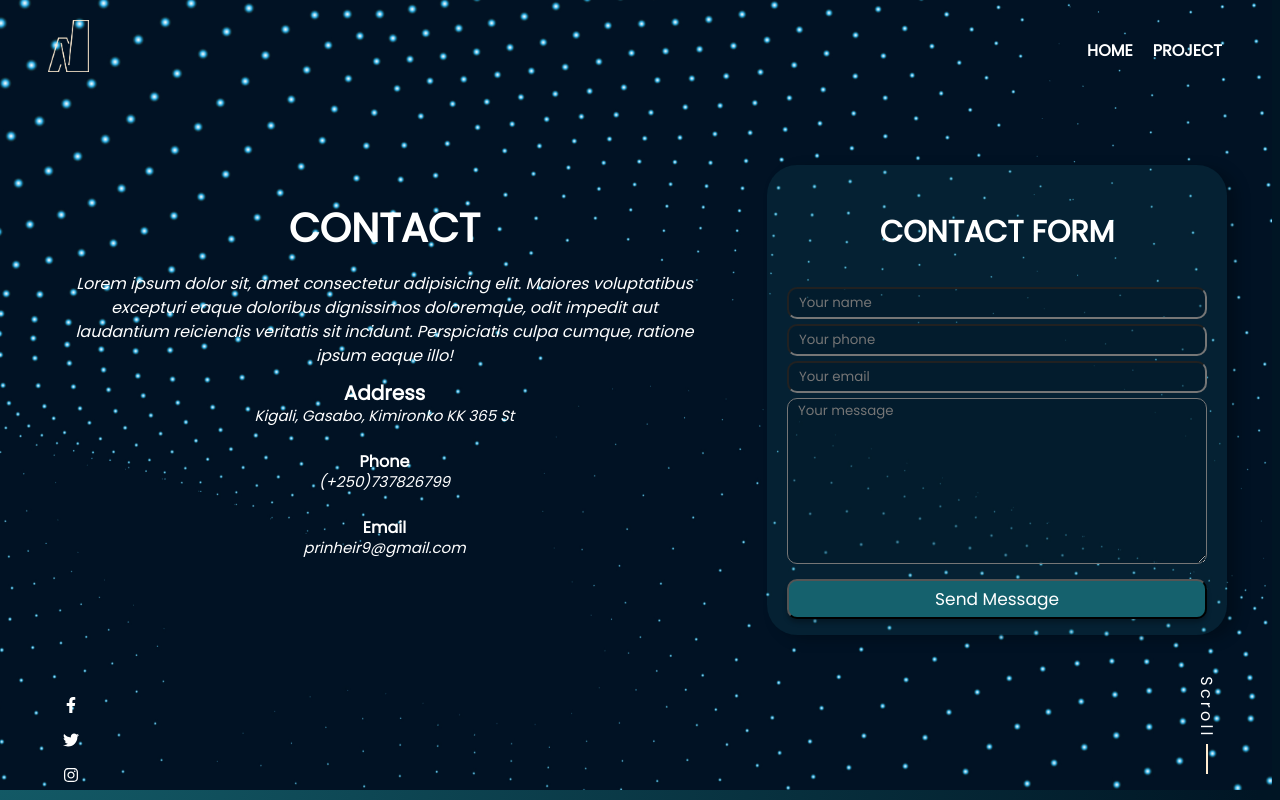
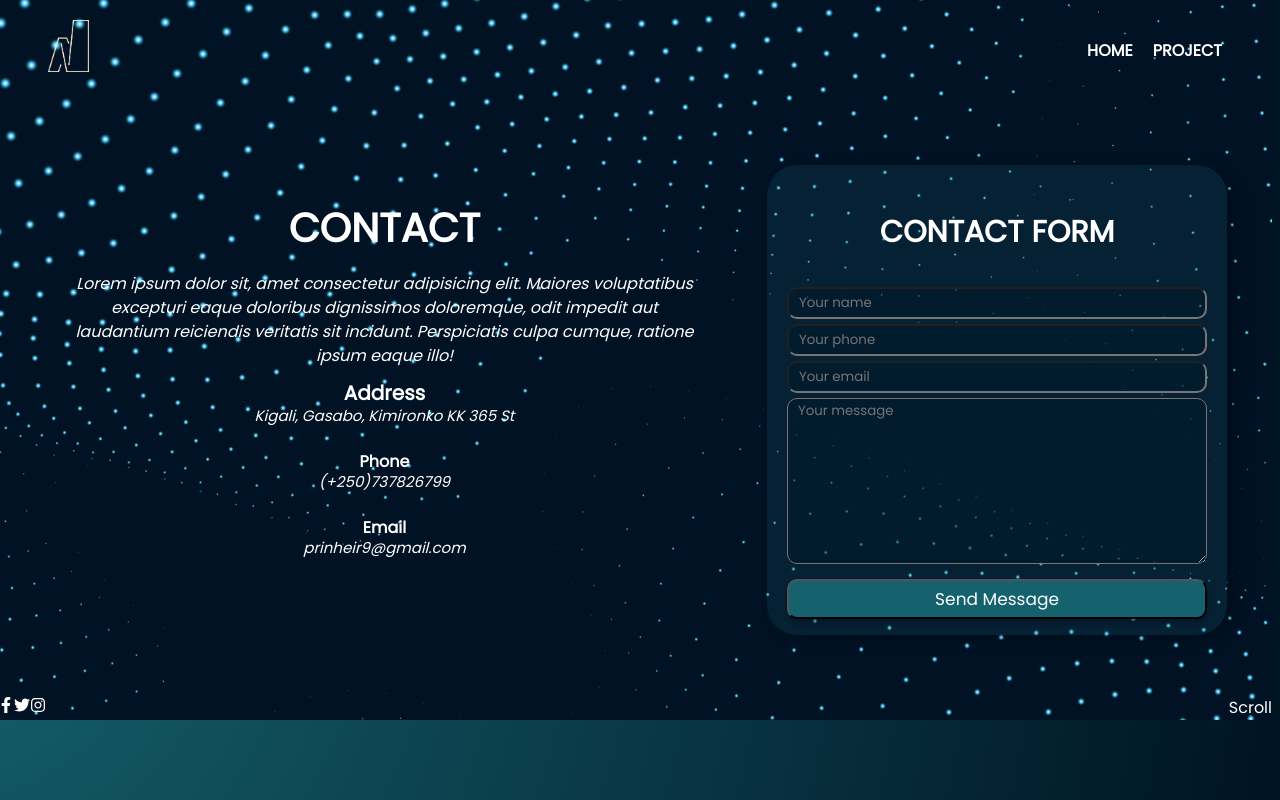
Before and after one commit to sarazaToussaint/Nassaty, a React (Create React App) app: page /Contact in a window 1280 px wide. Built offline with nearby package versions, Linux system fonts and the light colour scheme.

Commit message:
Change the layout of the contact page

```diff
--- a/src/component/Contact.jsx
+++ b/src/component/Contact.jsx
@@ -57,14 +57,14 @@ const Contact = () => (
       </div>
     </div>
     <footer>
-      <div className={styles.socialMedia}>
+      <div className={classes.socialMedia}>
         <i><FaFacebookF /></i>
         <i><FaTwitter /></i>
         <i><FaInstagram /></i>
       </div>
-      <div className={styles.scroll}>
-        <div className={styles.text}>Scroll</div>
-        <div className={styles.footLine} />
+      <div className={classes.scroll}>
+        <div className={classes.text}>Scroll</div>
+        <div className={classes.footLine} />
       </div>
     </footer>
   </div>
```
